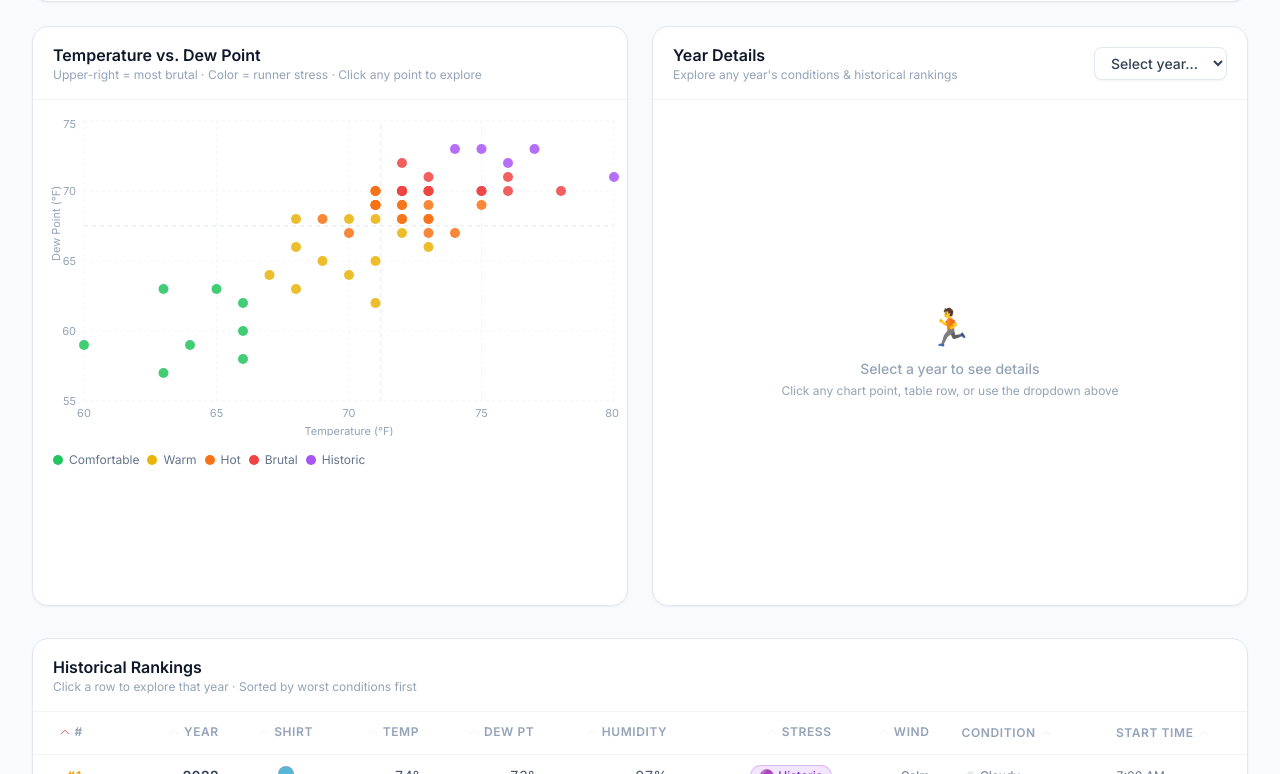
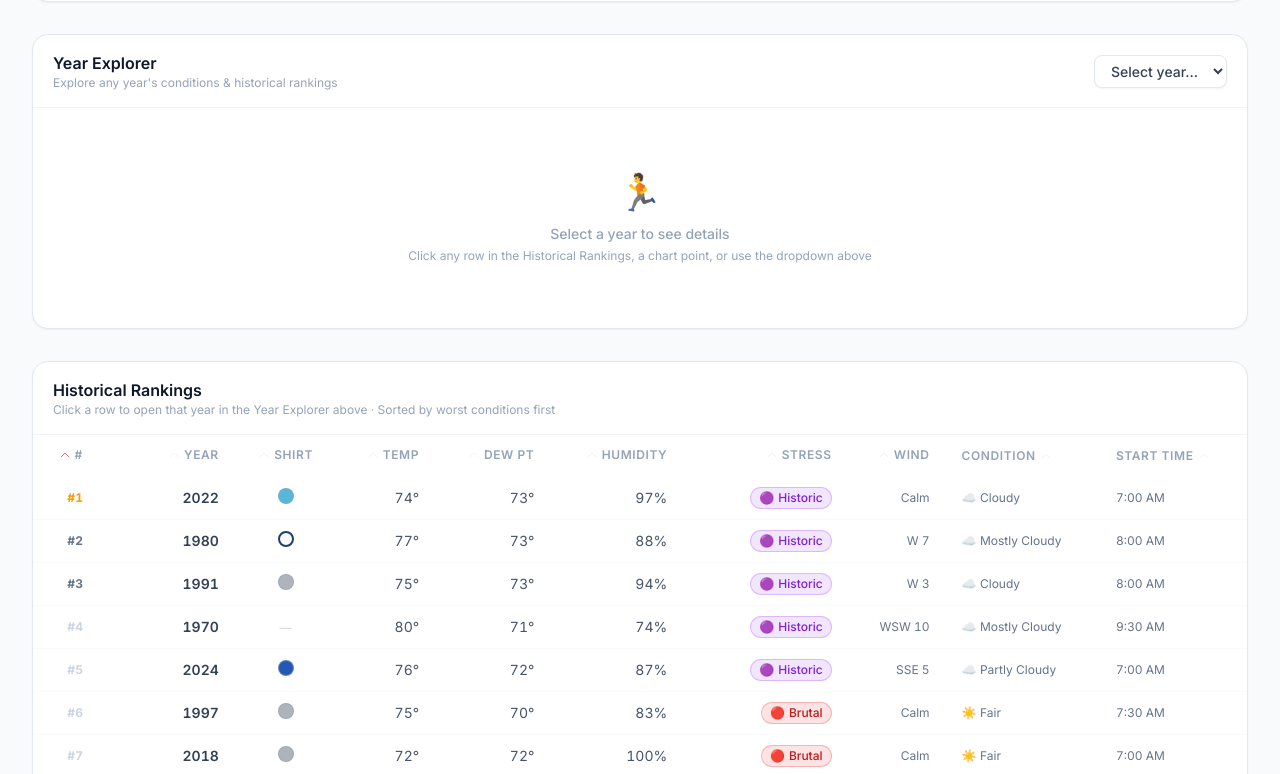
Before and after one commit to seanmorgan/peachtree-ui, a React (Vite) app: page / in a window 1280 px wide. Shown: the part 1006-1780 px from the top of the page. Built offline with nearby package versions, Linux system fonts and the light colour scheme.

Commit message:
ux refinements

```diff
--- a/src/App.tsx
+++ b/src/App.tsx
@@ -5,21 +5,21 @@ import { SHIRT_COLORS } from './utils/shirtColors'
 import { useWeatherData } from './hooks/useWeatherData'
 import { useActiveSection } from './hooks/useActiveSection'
 import { SummaryCards } from './components/SummaryCards'
-import { MainChart } from './components/MainChart'
 import { RankingsTable } from './components/RankingsTable'
-import { ScatterPlot } from './components/ScatterPlot'
-import { YearDetails } from './components/YearDetails'
 import { ForecastPanel } from './components/ForecastPanel'
 import { ShirtColorPieChart } from './components/ShirtColorPieChart'
 import { InfoModal } from './components/InfoModal'
 import {getUniqueYearCount} from "./utils/calculations.ts";
+import {MainChart} from "./components/MainChart.tsx";
+import {YearDetails} from "./components/YearDetails.tsx";
 
 const NAV_ITEMS = [
-  { id: 'section-explorer', label: 'Highlights',          shortLabel: 'Highlights'  },
-  { id: 'section-history',  label: 'Historical Trends',   shortLabel: 'Trends'      },
-  { id: 'section-rankings', label: 'Historical Rankings', shortLabel: 'Rankings'    },
-  { id: 'section-whatif',   label: 'What-If Simulator',   shortLabel: 'What-If'     },
-  { id: 'section-shirts',   label: 'Shirt Color Archive', shortLabel: 'Shirts'      },
+  { id: 'section-explorer',     label: 'Highlights',          shortLabel: 'Highlights'  },
+  { id: 'section-history',      label: 'Historical Trends',   shortLabel: 'Trends'      },
+  { id: 'section-year-details', label: 'Year Explorer',       shortLabel: 'Explorer'    },
+  { id: 'section-rankings',     label: 'Historical Rankings', shortLabel: 'Rankings'    },
+  { id: 'section-whatif',       label: 'What-If Simulator',   shortLabel: 'What-If'     },
+  { id: 'section-shirts',       label: 'Shirt Color Archive', shortLabel: 'Shirts'      },
 ] as const
 
 function scrollTo(id: string) {
@@ -61,6 +61,17 @@ export default function App() {
     setSelectedId(prev => (prev === id ? null : id))
     // Clear any active forecast when a year is selected so lines don't overlap
     setForecast(null)
+  }, [])
+
+  // Called from the Rankings table: select the year AND scroll to Year Explorer
+  const handleSelectFromTable = useCallback((id: string) => {
+    setSelectedId(prev => (prev === id ? null : id))
+    setForecast(null)
+    // Defer scroll until after state update
+    setTimeout(() => {
+      const el = document.getElementById('section-year-details')
+      if (el) el.scrollIntoView({ behavior: 'smooth', block: 'start' })
+    }, 0)
   }, [])
 
   const handleForecastChange = useCallback((f: ForecastData | null) => {
@@ -206,27 +217,22 @@ export default function App() {
               <SummaryCards data={data} selectedId={selectedId} onSelectId={handleSelectId} />
             </section>
 
-            {/* ── Section: History (Main Chart + Scatter + Year Details) ── */}
+            {/* ── Section: History (Main Chart) ── */}
             <section id="section-history" className="scroll-mt-14 space-y-6">
               <MainChart
                 data={data}
                 activeMetrics={activeMetrics}
                 onToggleMetric={toggleMetric}
                 selectedId={selectedId}
-                onSelectId={handleSelectId}
+                onSelectId={handleSelectFromTable}
                 forecast={forecast}
                 showForecast={showForecast}
               />
-              <div className="grid grid-cols-1 gap-6 lg:grid-cols-2 lg:h-[580px]">
-                <ScatterPlot
-                  data={data}
-                  selectedId={selectedId}
-                  onSelectId={handleSelectId}
-                  forecast={forecast}
-                  showForecast={showForecast}
-                />
-                <YearDetails data={data} selectedId={selectedId} onSelectId={handleSelectId} />
-              </div>
+            </section>
+
+            {/* ── Section: Year Explorer (full width) ── */}
+            <section id="section-year-details" className="scroll-mt-14">
+              <YearDetails data={data} selectedId={selectedId} onSelectId={handleSelectId} />
             </section>
 
             {/* ── Section: Rankings ── */}
@@ -234,7 +240,7 @@ export default function App() {
               <RankingsTable
                 data={data}
                 selectedId={selectedId}
-                onSelectId={handleSelectId}
+                onSelectId={handleSelectFromTable}
                 forecast={forecast}
                 showForecast={showForecast}
               />
--- a/src/components/RankingsTable.tsx
+++ b/src/components/RankingsTable.tsx
@@ -96,29 +96,32 @@ export function RankingsTable({ data, selectedId, onSelectId, forecast, showFore
       initial={{ opacity: 0, y: 20 }}
       animate={{ opacity: 1, y: 0 }}
       transition={{ duration: 0.5, delay: 0.15 }}
-      className="rounded-2xl border border-slate-200 bg-white shadow-sm overflow-hidden"
+      className="rounded-2xl border border-slate-200 bg-white shadow-sm"
     >
       <div className="border-b border-slate-100 px-5 py-4">
         <h2 className="text-base font-semibold text-slate-900">
           Historical Rankings
         </h2>
         <p className="text-xs text-slate-400">
-          Click a row to explore that year · Sorted by worst conditions first
+          Click a row to open that year in the Year Explorer above · Sorted by worst conditions first
         </p>
       </div>
 
-      <div className="overflow-x-auto">
+      <div className="overflow-x-auto lg:overflow-visible">
         <table className="w-full min-w-[700px] text-sm">
           <thead>
-            <tr className="border-b border-slate-100">
+            <tr>
               {COLS.map(col => (
                 <th
                   key={col.field}
                   onClick={() => handleSort(col.field)}
                   className={cn(
+                    'sticky top-12 z-20 bg-white',
                     'cursor-pointer select-none whitespace-nowrap px-4 py-3 align-middle text-xs font-semibold uppercase tracking-wider text-slate-400',
                     col.align === 'left' ? 'text-left' : col.align === 'center' ? 'text-center' : 'text-right',
                     'hover:text-slate-600 transition-colors',
+                    // hairline bottom border painted via box-shadow (works reliably on <th>)
+                    'shadow-[0_1px_0_0_#e2e8f0,0_2px_4px_0_rgba(0,0,0,0.04)]',
                   )}
                 >
                   <span className="inline-flex items-center gap-1">
--- a/src/components/YearDetails.tsx
+++ b/src/components/YearDetails.tsx
@@ -40,12 +40,12 @@ export function YearDetails({ data, selectedId, onSelectId }: Props) {
       initial={{ opacity: 0, y: 20 }}
       animate={{ opacity: 1, y: 0 }}
       transition={{ duration: 0.5, delay: 0.25 }}
-      className="rounded-2xl border border-slate-200 bg-white shadow-sm h-[520px] lg:h-full flex flex-col"
+      className="rounded-2xl border border-slate-200 bg-white shadow-sm flex flex-col"
     >
       {/* Header */}
       <div className="flex items-center justify-between gap-4 border-b border-slate-100 px-5 py-4">
         <div>
-          <h2 className="text-base font-semibold text-slate-900">Year Details</h2>
+          <h2 className="text-base font-semibold text-slate-900">Year Explorer</h2>
           <p className="text-xs text-slate-400">
             Explore any year's conditions & historical rankings
           </p>
@@ -66,22 +66,35 @@ export function YearDetails({ data, selectedId, onSelectId }: Props) {
         <div className="flex flex-1 flex-col items-center justify-center py-16 text-slate-400">
           <span className="text-4xl mb-3">🏃</span>
           <p className="text-sm font-medium">Select a year to see details</p>
-          <p className="text-xs mt-1">Click any chart point, table row, or use the dropdown above</p>
+          <p className="text-xs mt-1">Click any row in the Historical Rankings, a chart point, or use the dropdown above</p>
         </div>
       ) : (
         <div className="flex-1 overflow-y-auto p-5 space-y-5">
-          {/* Year badge + condition */}
-          <div className="flex items-center gap-4 flex-wrap">
-            {SHIRT_COLORS[record.year] ? (
+          {/* Year heading + attribute row */}
+          <div className="flex flex-col gap-1">
+            <span className="text-3xl font-bold text-slate-900">{getRecordLabel(record)}</span>
+            {record.date && (
+              <span className="text-sm text-slate-400">{record.date}</span>
+            )}
+            <div className="flex items-center gap-4 flex-wrap mt-1">
+              {/* Shirt swatch + name — same visual language as the Shirt Color Archive */}
+              {SHIRT_COLORS[record.year] && (() => {
+                const shirt = SHIRT_COLORS[record.year]
+                return (
+                  <span className="flex items-center gap-1.5 text-sm font-semibold text-slate-500">
                     <span
-                className="inline-block h-4 w-4 rounded-full"
+                      className="inline-block h-4 w-4 rounded-full border shadow-sm flex-shrink-0"
                       style={{
-                  backgroundColor: SHIRT_COLORS[record.year].hex,
-                  borderColor: SHIRT_COLORS[record.year].ringerHex ?? 'rgb(0 0 0 / 0.10)',
-                  borderWidth: SHIRT_COLORS[record.year].ringerHex ? '3px' : '1px',
+                        backgroundColor: shirt.hex,
+                        borderColor: shirt.ringerHex ?? 'rgb(0 0 0 / 0.10)',
+                        borderWidth: shirt.ringerHex ? '3px' : '1px',
                       }}
-            />) : <></>}
-            <span className="text-3xl font-bold text-slate-900">{getRecordLabel(record)}</span>
+                      title={`${record.year} Finisher Shirt · ${shirt.name}`}
+                    />
+                    {shirt.name} Shirt
+                  </span>
+                )
+              })()}
               <StressBadge score={record.runnerStressScore} size="lg" />
               <span className="text-sm text-slate-500">
                 {getConditionEmoji(record.condition)} {record.condition}
@@ -92,9 +105,10 @@ export function YearDetails({ data, selectedId, onSelectId }: Props) {
                 </span>
               )}
             </div>
+          </div>
 
           {/* Main metrics grid */}
-          <div className="grid grid-cols-2 gap-3 sm:grid-cols-3">
+          <div className="grid grid-cols-2 gap-3 sm:grid-cols-4">
             {METRIC_CONFIGS.map(m => {
               const val = record[m.key] as number
               const rank = rankings[m.key]
@@ -121,23 +135,23 @@ export function YearDetails({ data, selectedId, onSelectId }: Props) {
 
           {/* Additional details */}
           <div className="rounded-xl border border-slate-100 bg-slate-50 p-4">
-            <p className="text-xs font-semibold uppercase tracking-wider text-slate-400 mb-3">
+            <p className="text-xs font-semibold uppercase tracking-wider text-slate-400 mb-4">
               More Details
             </p>
-            <div className="grid grid-cols-2 gap-x-6 gap-y-2 text-sm sm:grid-cols-4">
-              <div>
+            <div className="grid grid-cols-2 gap-x-8 gap-y-4 text-sm sm:grid-cols-4">
+              <div className="flex flex-col gap-1">
                 <p className="text-xs text-slate-400">Date</p>
                 <p className="font-medium text-slate-700">{record.date}</p>
               </div>
-              <div>
+              <div className="flex flex-col gap-1">
                 <p className="text-xs text-slate-400">Obs. Time</p>
                 <p className="font-medium text-slate-700">{record.time}</p>
               </div>
-              <div>
+              <div className="flex flex-col gap-1">
                 <p className="text-xs text-slate-400">Start Time</p>
                 <p className="font-medium text-slate-700">{record.targetTime || '—'}</p>
               </div>
-              <div>
+              <div className="flex flex-col gap-1">
                 <p className="text-xs text-slate-400">Precip</p>
                 <p className="font-medium text-slate-700">
                   {record.precipIn === 0 ? 'None' : `${record.precipIn} in`}
@@ -154,7 +168,7 @@ export function YearDetails({ data, selectedId, onSelectId }: Props) {
               rel="noopener noreferrer"
               className="inline-flex items-center gap-1 text-xs text-peachtree-500 hover:text-peachtree-600 transition-colors"
             >
-              View source data ↗
+              View source weather observations ↗
             </a>
           )}
         </div>
```
Lines whose indentation alone changed are shown as unchanged.
